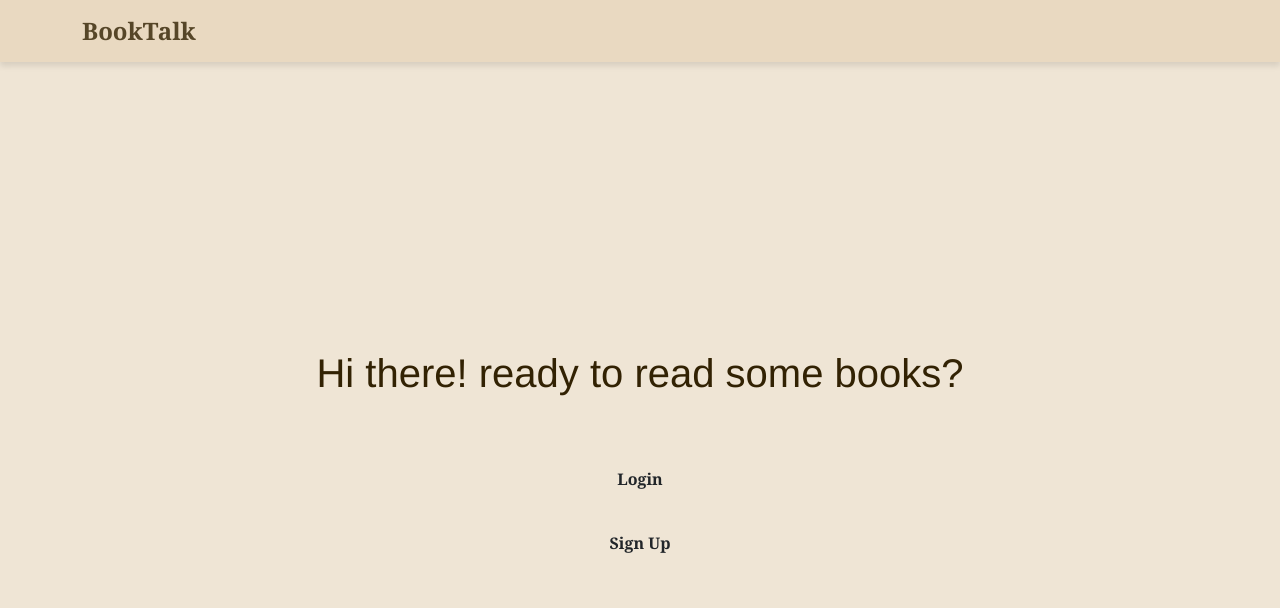
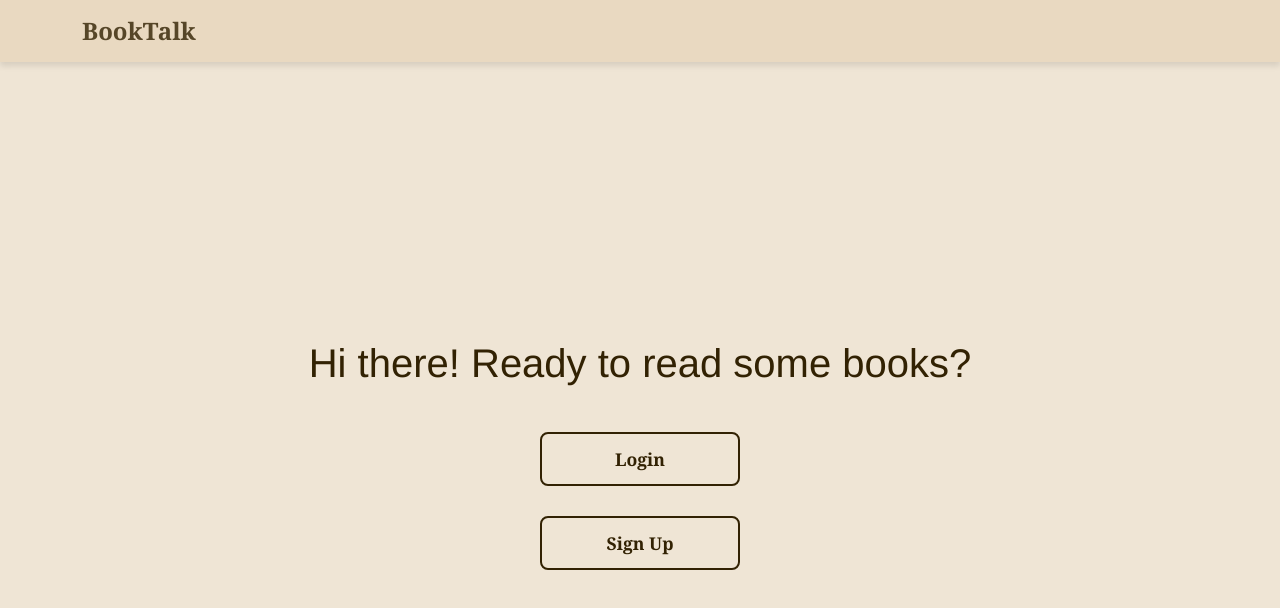
Before and after one commit to marioxabel/BookTalk, a React (Vite) app in the folder client/: page / in a window 1280 px wide. Shown: the top 608 px of the page. Built offline with nearby package versions, Linux system fonts and the light colour scheme.

Commit message:
startpage css edit

```diff
--- a/client/src/pages/StartPage.css
+++ b/client/src/pages/StartPage.css
@@ -5,19 +5,38 @@
     flex-direction: column; /* Stack buttons vertically */
     height: 100vh; /* Full viewport height */
     position: relative; /* Set relative positioning for title placement */
+    padding: 20px;
+    text-align: center;
+
 
 
 }
 
 .startpage h1 {
     color: #322203;
-    margin-bottom: 50px;
+    margin-bottom: 30px;
     right: 0;
+    font-size: 2.5rem;
+    font-family: 'Georgia',
     /* margin: 20px;  */
 
 }
 
 .startpage button {
-    margin: 10px; /* Add spacing between buttons */
-    width: 40%;
-}
+    margin: 15px 0; /* Espaciado más uniforme */
+    padding: 12px 20px;
+    font-size: 1.1rem; /* Tamaño de texto más grande */
+    width: 200px; /* Botones más consistentes */
+    border: 2px solid #322203;
+    color: #322203;
+    background: transparent;
+    border-radius: 8px;
+    transition: all 0.3s ease-in-out;
+  }
+
+  .startpage button:hover {
+    background: #322203;
+    color: #ffffff;
+    transform: translateY(-3px); /* Efecto de elevación */
+    box-shadow: 0 4px 6px rgba(0, 0, 0, 0.2);
+  }
--- a/client/src/pages/StartPage.tsx
+++ b/client/src/pages/StartPage.tsx
@@ -14,18 +14,18 @@ const StartPage = () => {
 
   useEffect(() => {
     if (isLoggedIn) {
-        navigate("/searchbooks")
+      navigate("/searchbooks");
     }
   }, [isLoggedIn, navigate]);
 
   return (
     <div className="startpage">
-          <h1>Hi there! ready to read some books?</h1>
+      <h1>Hi there! Ready to read some books?</h1>
 
       {/* Login Button */}
       <button
         type="button"
-            className="btn btn-outline-dark"
+        className="btn"
         onClick={() => setShowLoginModal(true)}
       >
         Login
@@ -34,7 +34,7 @@ const StartPage = () => {
       {/* Signup Button */}
       <button
         type="button"
-            className="btn btn-outline-dark"
+        className="btn"
         onClick={() => setShowSignupModal(true)}
       >
         Sign Up
@@ -42,36 +42,36 @@ const StartPage = () => {
 
       {/* Login Modal */}
       <Modal
-            size='lg'
+        size="lg"
         show={showLoginModal}
         onHide={() => setShowLoginModal(false)}
-            aria-labelledby='login-modal'
+        aria-labelledby="login-modal"
       >
         <Modal.Header closeButton>
-              <Modal.Title id='login-modal'>Login</Modal.Title>
+          <Modal.Title id="login-modal">Login</Modal.Title>
         </Modal.Header>
         <Modal.Body>
           <LoginForm handleModalClose={() => {
             setShowLoginModal(false);
-                setIsLoggedIn(Auth.loggedIn()); // Update login status
+            setIsLoggedIn(Auth.loggedIn());
           }} />
         </Modal.Body>
       </Modal>
 
       {/* Signup Modal */}
       <Modal
-            size='lg'
+        size="lg"
         show={showSignupModal}
         onHide={() => setShowSignupModal(false)}
-            aria-labelledby='signup-modal'
+        aria-labelledby="signup-modal"
       >
         <Modal.Header closeButton>
-              <Modal.Title id='signup-modal'>Sign Up</Modal.Title>
+          <Modal.Title id="signup-modal">Sign Up</Modal.Title>
         </Modal.Header>
         <Modal.Body>
           <SignUpForm handleModalClose={() => {
             setShowSignupModal(false);
-                setIsLoggedIn(Auth.loggedIn()); // Update login status
+            setIsLoggedIn(Auth.loggedIn());
           }} />
         </Modal.Body>
       </Modal>
```
Lines whose indentation alone changed are shown as unchanged.
